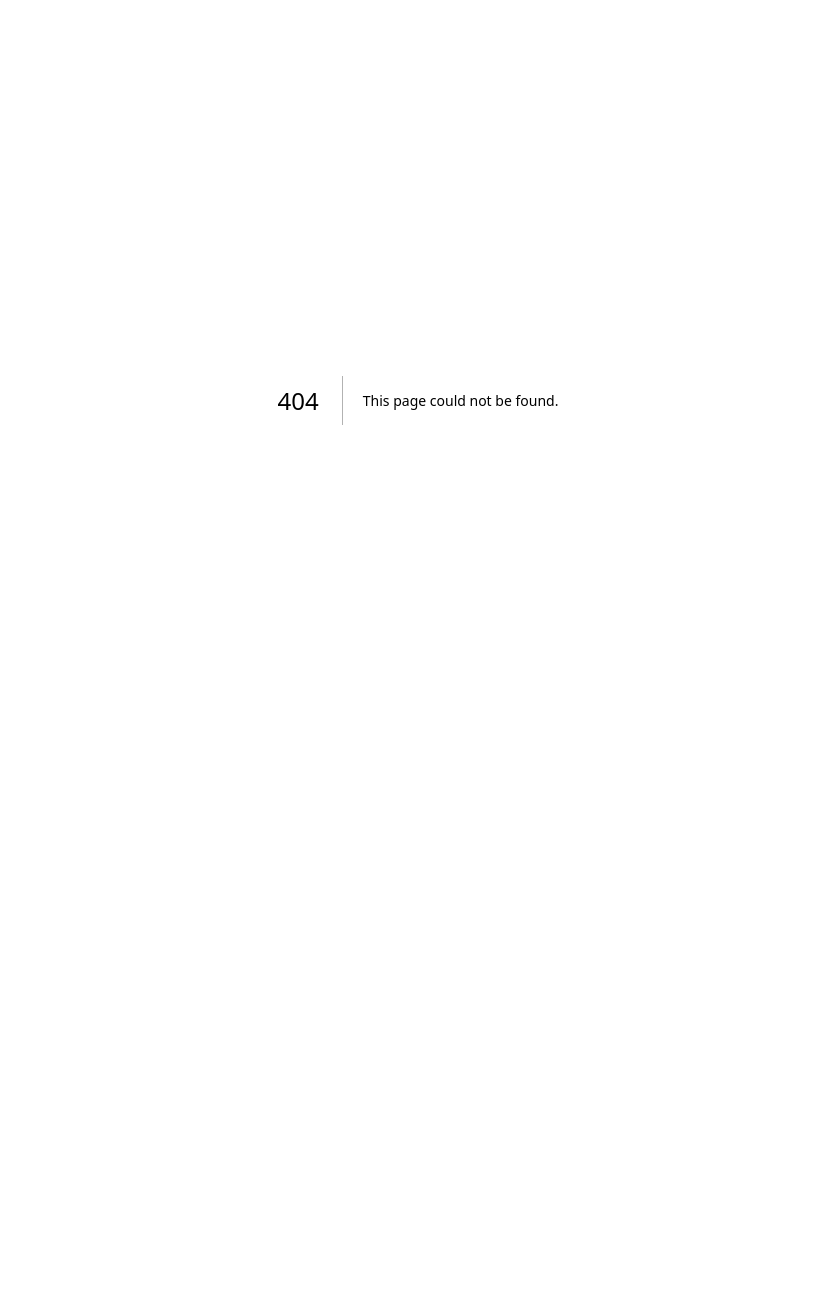
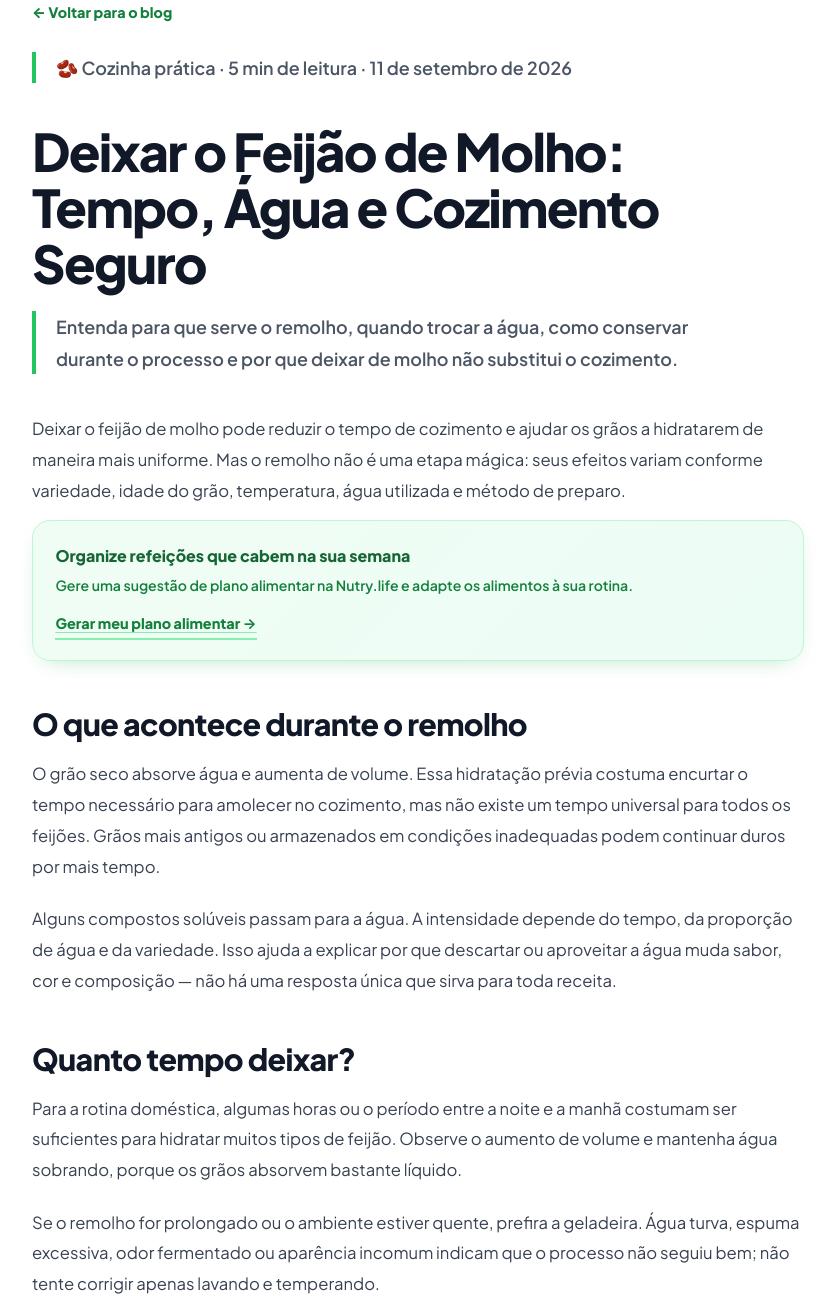
Before and after one commit to elevanceseguros/Nutri, a Next.js app: page /blog/feijao-de-molho-tempo-agua-cozimento in a window 1280 px wide. Before the commit this address had no page. Shown: the top 1297 px of the page, without its empty margins (222-1057 px from the left). Before the commit the page ends 800 px from the top, so only its background shows below. Built offline with nearby package versions, Linux system fonts and the light colour scheme.

Commit message:
Publica artigo de 11/09 sobre remolho do feijão

```diff
--- /dev/null
+++ b/src/app/blog/feijao-de-molho-tempo-agua-cozimento/page.tsx
@@ -0,0 +1,91 @@
+import type { Metadata } from "next";
+import Link from "next/link";
+import styles from "../../page.module.css";
+
+const title = "Deixar o Feijão de Molho: Tempo, Água e Cozimento Seguro";
+const description = "Entenda para que serve o remolho, quando trocar a água, como conservar durante o processo e por que deixar de molho não substitui o cozimento.";
+const url = "https://www.nutry.life/blog/feijao-de-molho-tempo-agua-cozimento";
+export const metadata: Metadata = {
+  title: `${title} | Nutry.life`, description,
+  alternates: { canonical: url },
+  openGraph: { title, description, type: "article", url, publishedTime: "2026-09-11", modifiedTime: "2026-09-11" },
+};
+const jsonLd = {
+  "@context": "https://schema.org", "@type": "Article", headline: title, description,
+  datePublished: "2026-09-11", dateModified: "2026-09-11", mainEntityOfPage: url,
+  publisher: { "@type": "Organization", name: "Nutry.life", url: "https://www.nutry.life" },
+};
+export default function Post() {
+  return (
+    <main className={styles.postContainer}>
+      <script type="application/ld+json" dangerouslySetInnerHTML={{ __html: JSON.stringify(jsonLd) }} />
+      <Link href="/blog" className={styles.backToBlog} data-nav="back-to-blog">← Voltar para o blog</Link>
+      <article>
+        <header>
+          <p className={styles.postExcerpt}>🫘 Cozinha prática · 5 min de leitura · 11 de setembro de 2026</p>
+          <h1 className={styles.postTitle}>{title}</h1>
+          <p className={styles.postExcerpt}>{description}</p>
+        </header>
+        <div className={styles.postContent}>
+          <p>Deixar o feijão de molho pode reduzir o tempo de cozimento e ajudar os grãos a hidratarem de maneira mais uniforme. Mas o remolho não é uma etapa mágica: seus efeitos variam conforme variedade, idade do grão, temperatura, água utilizada e método de preparo.</p>
+          <div className={styles.articleCtaTop} data-cta="top">
+            <div><strong>Organize refeições que cabem na sua semana</strong>
+              <p>Gere uma sugestão de plano alimentar na Nutry.life e adapte os alimentos à sua rotina.</p>
+              <Link href="/" className={styles.articleCtaLink}>Gerar meu plano alimentar →</Link>
+            </div>
+          </div>
+          <h2>O que acontece durante o remolho</h2>
+          <p>O grão seco absorve água e aumenta de volume. Essa hidratação prévia costuma encurtar o tempo necessário para amolecer no cozimento, mas não existe um tempo universal para todos os feijões. Grãos mais antigos ou armazenados em condições inadequadas podem continuar duros por mais tempo.</p>
+          <p>Alguns compostos solúveis passam para a água. A intensidade depende do tempo, da proporção de água e da variedade. Isso ajuda a explicar por que descartar ou aproveitar a água muda sabor, cor e composição — não há uma resposta única que sirva para toda receita.</p>
+          <h2>Quanto tempo deixar?</h2>
+          <p>Para a rotina doméstica, algumas horas ou o período entre a noite e a manhã costumam ser suficientes para hidratar muitos tipos de feijão. Observe o aumento de volume e mantenha água sobrando, porque os grãos absorvem bastante líquido.</p>
+          <p>Se o remolho for prolongado ou o ambiente estiver quente, prefira a geladeira. Água turva, espuma excessiva, odor fermentado ou aparência incomum indicam que o processo não seguiu bem; não tente corrigir apenas lavando e temperando.</p>
+          <h2>Precisa trocar ou descartar a água?</h2>
+          <p>Descartar a água e cozinhar com água nova é uma opção prática para retirar parte dos compostos que migraram para o líquido. Ao mesmo tempo, também pode levar embora componentes solúveis e parte da cor e do sabor.</p>
+          <p>Cozinhar na própria água preserva mais do caldo, mas não oferece uma vantagem obrigatória para todas as pessoas. Se você sente desconforto ao comer feijão, o resultado não depende apenas da água: porção, frequência de consumo, variedade, restante da refeição e adaptação individual também influenciam.</p>
+          <h2>Deixar de molho reduz gases?</h2>
+          <p>O remolho pode reduzir parte de oligossacarídeos que passam para a água, sobretudo quando ela é descartada. Isso não garante ausência de gases. Esses carboidratos também são fermentados pela microbiota intestinal, e a resposta varia bastante entre pessoas.</p>
+          <p>Aumentar a quantidade de feijão gradualmente e observar a própria tolerância costuma ser mais responsável que prometer um método capaz de resolver todo desconforto. Sintomas intensos, persistentes ou acompanhados de outros sinais merecem avaliação profissional.</p>
+          <h2>Remolho não substitui cozimento completo</h2>
+          <p>Feijão cru ou mal cozido não deve ser consumido. O calor adequado amolece o grão e reduz componentes naturais que podem causar efeitos indesejados. A FDA destaca atenção especial a alguns feijões vermelhos, que possuem maior concentração de fito-hemaglutinina quando crus ou preparados de forma insuficiente.</p>
+          <p>A variedade comum no Brasil não deve ser confundida automaticamente com o red kidney bean citado em alertas internacionais, mas a regra prática continua válida: grão hidratado ainda está cru. Cozinhe até ficar completamente macio e siga as orientações do equipamento.</p>
+          <h2>Panela de pressão ou panela comum?</h2>
+          <p>A pressão reduz o tempo de preparo, desde que a panela esteja em boas condições, não seja preenchida além do limite e tenha válvula limpa. Respeite o manual, deixe a pressão sair de maneira segura e abra somente quando o equipamento permitir.</p>
+          <p>Na panela comum, mantenha água suficiente e verifique o ponto ao longo do preparo. O tempo varia muito, por isso um número fixo pode enganar. Sal, ingredientes ácidos, dureza da água, idade e variedade do feijão mudam a textura e a velocidade de amolecimento.</p>
+          <h2>Um passo a passo responsável</h2>
+          <ol>
+            <li>Escolha os grãos e retire pedras ou unidades danificadas.</li>
+            <li>Lave em água corrente.</li>
+            <li>Cubra com bastante água em recipiente limpo.</li>
+            <li>Mantenha refrigerado se o período for longo ou o ambiente estiver quente.</li>
+            <li>Decida se aproveitará ou descartará a água conforme receita e preferência.</li>
+            <li>Cozinhe com água suficiente até os grãos ficarem macios.</li>
+            <li>Resfrie e guarde as sobras sem deixá-las por horas em temperatura ambiente.</li>
+          </ol>
+          <h2>E o bicarbonato?</h2>
+          <p>Uma pequena quantidade pode acelerar o amolecimento porque altera o meio de cozimento, mas também pode modificar sabor e textura e aumentar o sódio. Não é necessário para todo feijão. Usar muito para compensar grão velho pode produzir caldo e casca desagradáveis sem resolver a qualidade da matéria-prima.</p>
+          <h2>O que vale guardar</h2>
+          <ul>
+            <li>Remolho é uma ferramenta de tempo e textura, não uma obrigação nutricional universal.</li>
+            <li>Descartar a água muda alguns compostos, mas também cor e sabor.</li>
+            <li>O efeito sobre desconforto digestivo não é igual para todos.</li>
+            <li>Hidratar não torna o grão pronto para consumo.</li>
+            <li>Cozimento completo e armazenamento correto continuam essenciais.</li>
+          </ul>
+          <p>Leia também: <Link href="/blog/feijao-preto-carioca-branco-diferencas">diferenças entre feijão preto, carioca e branco</Link> · <Link href="/blog/arroz-feijao-cozidos-guardar-congelar-reaquecer">como guardar arroz e feijão cozidos</Link>.</p>
+          <section className={styles.premiumBanner} data-cta="final">
+            <div className={styles.premiumHeader}><h2>Inclua o feijão no planejamento da semana</h2>
+              <p>Gere uma sugestão de plano alimentar, adapte porções e preparos às suas preferências e procure orientação profissional quando precisar de uma estratégia individual.</p>
+            </div>
+            <Link href="/" className={styles.premiumBtn}>Gerar meu plano alimentar</Link>
+          </section>
+          <Link href="/blog" className={styles.backToBlog} data-nav="back-to-all-articles">← Voltar para todos os artigos</Link>
+        </div>
+      </article>
+      <footer className={styles.footer}>
+        <p>Este conteúdo é educativo e não substitui avaliação de nutricionista ou médico. Necessidades, restrições alimentares, sintomas e condições de saúde exigem orientação individual.</p>
+        <p>Fontes e referências: <a href="https://www.gov.br/saude/pt-br/assuntos/saude-brasil/publicacoes-para-promocao-a-saude/guia_alimentar_populacao_brasileira_2ed.pdf" target="_blank" rel="noopener noreferrer">Ministério da Saúde — Guia Alimentar para a População Brasileira</a> · <a href="https://www.fda.gov/food/foodborne-pathogens/bad-bug-book-second-edition" target="_blank" rel="noopener noreferrer">FDA — Bad Bug Book</a>. Referências consultadas em 11/09/2026.</p>
+      </footer>
+    </main>
+  );
+}
--- a/src/app/sitemap.ts
+++ b/src/app/sitemap.ts
@@ -5,6 +5,7 @@ export default function sitemap(): MetadataRoute.Sitemap {
 
   // Artigos em ordem cronológica decrescente.
   return [
+    { url: `${baseUrl}/blog/feijao-de-molho-tempo-agua-cozimento`, lastModified: new Date('2026-09-11'), changeFrequency: 'monthly', priority: 0.8 },
     { url: `${baseUrl}/blog/queijo-ralado-pacote-ingredientes-sodio-porcao`, lastModified: new Date('2026-09-10'), changeFrequency: 'monthly', priority: 0.8 },
     { url: `${baseUrl}/blog/peixe-fresco-congelado-como-escolher-descongelar`, lastModified: new Date('2026-09-09'), changeFrequency: 'monthly', priority: 0.8 },
     { url: `${baseUrl}/blog/sopa-caseira-caixinha-instantanea-comparar`, lastModified: new Date('2026-09-08'), changeFrequency: 'monthly', priority: 0.8 },
```
Also changed, not shown: src/app/blog/page.tsx (+9 -0 lines).
